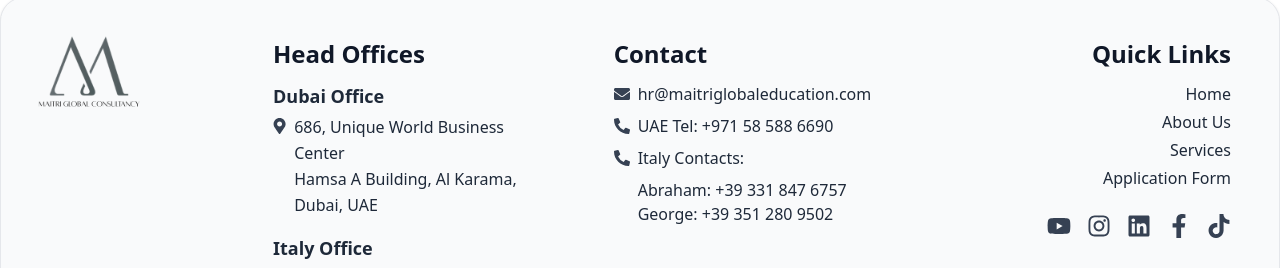
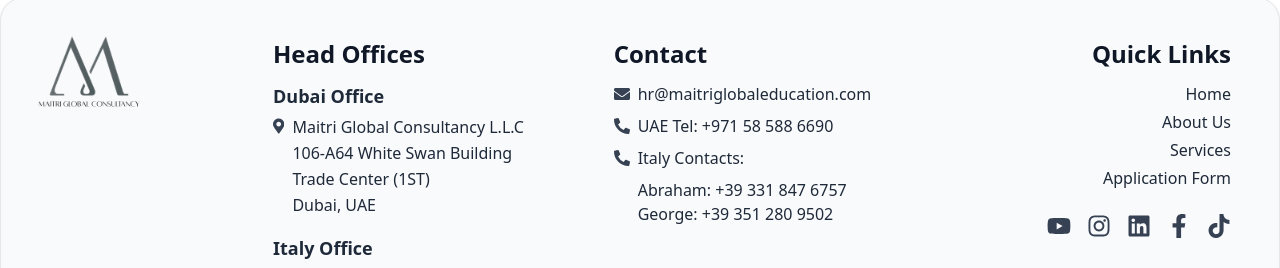
Before and after one commit to maitriGlobalEducation/MaitriGlobalItaly, a React (Vite) app: page / in a window 1280 px wide. Shown: the part 4894-5162 px from the top of the page. Built offline with nearby package versions, Linux system fonts and the light colour scheme.

Commit message:
Update Footer.jsx

```diff
--- a/src/components/Footer.jsx
+++ b/src/components/Footer.jsx
@@ -24,8 +24,9 @@
             <div className="flex items-start gap-2 mb-1 md:mb-2">
               <FaMapMarkerAlt className="text-gray-700 mt-1" />
               <span className="text-gray-800 text-xs md:text-base leading-relaxed">
-                686, Unique World Business Center<br />
-                Hamsa A Building, Al Karama, Dubai, UAE
+                Maitri Global Consultancy L.L.C<br />
+                106-A64 White Swan Building Trade Center (1ST)<br />
+                Dubai, UAE
               </span>
             </div>
           </div>
```
